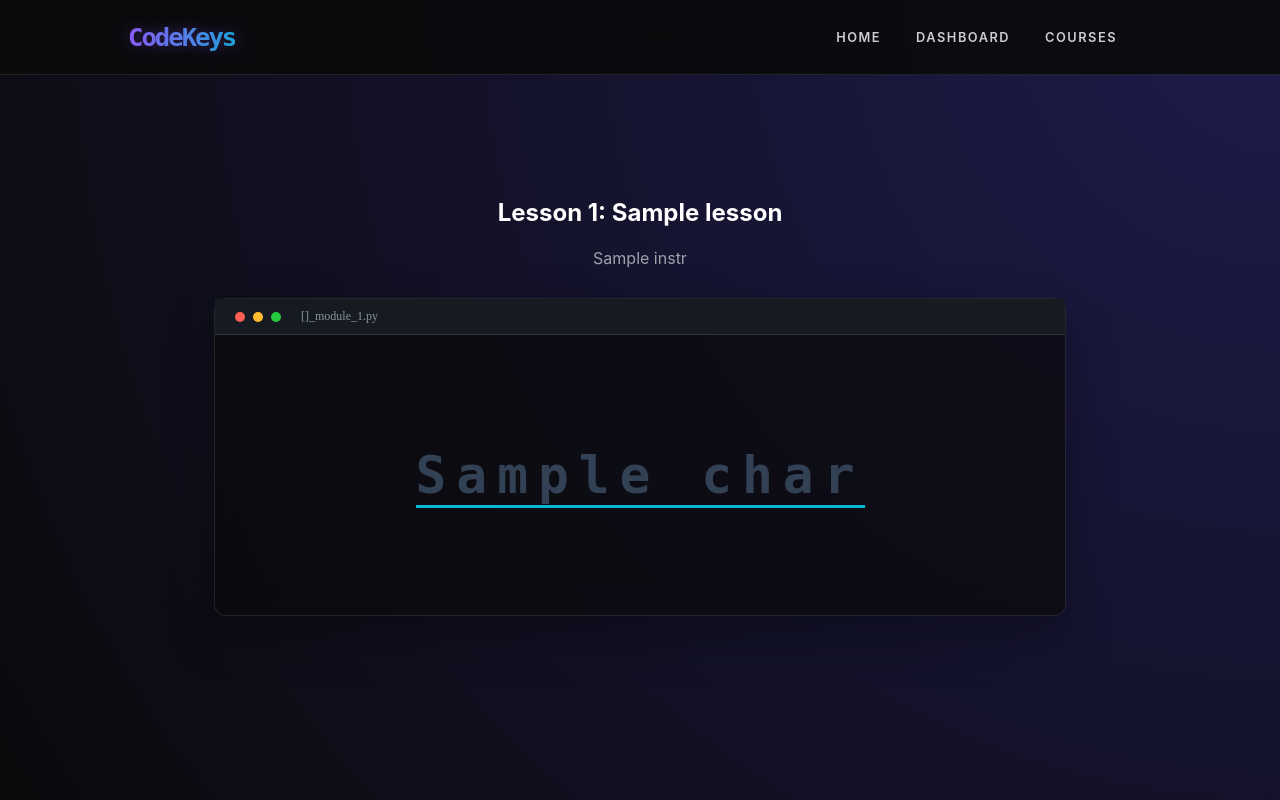
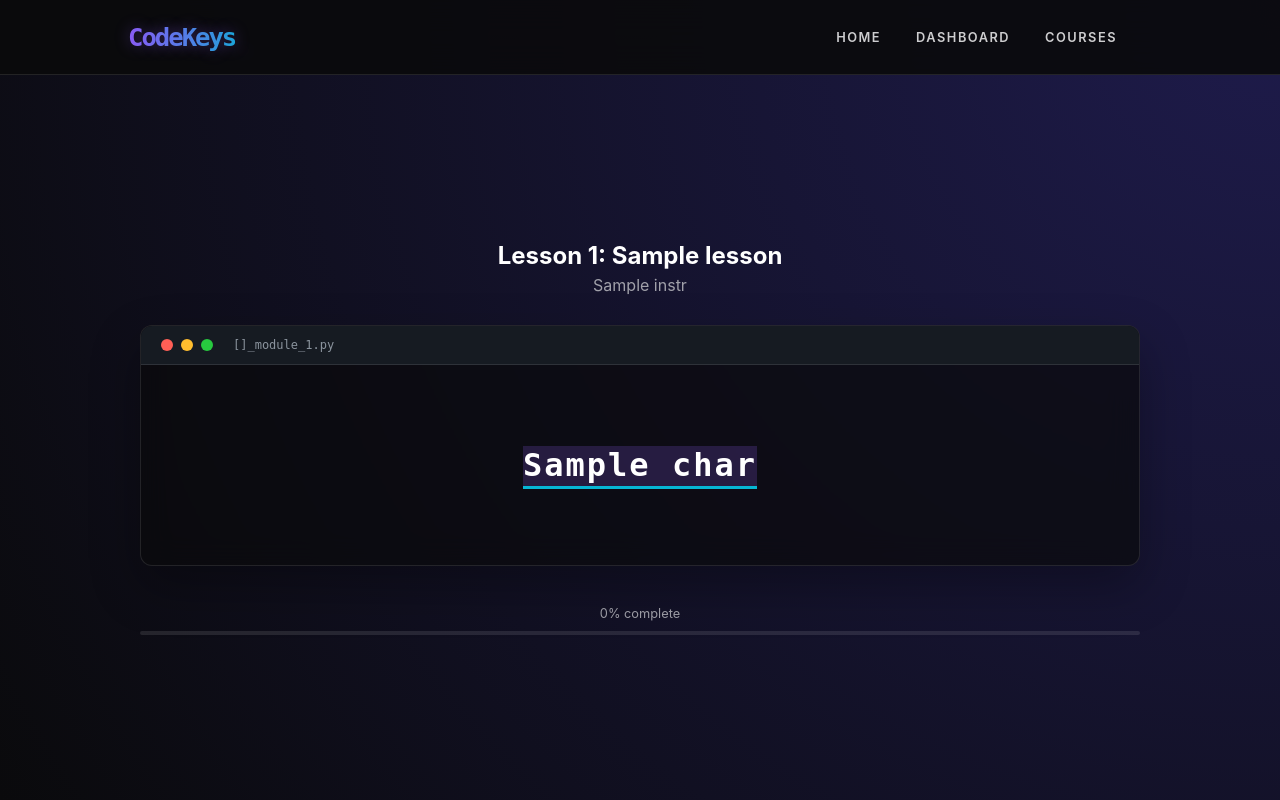
Before and after one commit to khadijah-mahrous/CodeKeys, a Flask app: template templates/lesson.html in a window 1280 px wide. Run offline with Flask 3, Linux system fonts and the light colour scheme; the template is opened without the code that fills it: most values are stand-ins (such as "Sample title", 1, 10 or a date in 2020).

Commit message:
Refactor HTML and CSS for lesson template

```diff
--- a/templates/lesson.html
+++ b/templates/lesson.html
@@ -4,6 +4,12 @@
     <title>CodeKeys - {{ lang|capitalize }} Lesson</title>
     <link rel="stylesheet" href="{{ url_for('static', filename='style.css') }}">
     <style>
+        * {
+            margin: 0;
+            padding: 0;
+            box-sizing: border-box;
+        }
+
         body {
             height: 100vh;
             overflow: hidden;
@@ -18,48 +24,72 @@ body {
             flex-direction: column;
             justify-content: center;
             align-items: center;
-    padding: 0 20px 60px 20px; /* Added 60px bottom padding to lift it above the taskbar */
+            padding: 0 20px;
             box-sizing: border-box;
+            overflow: hidden;
         }
 
         .lesson-container h2 {
-    margin-bottom: 5px; /* Tighter spacing */
+            margin-bottom: 5px;
+            font-size: 1.5rem;
         }
 
-/* --- SEMI-TRANSPARENT TERMINAL --- */
         .editor-container {
             width: 90%;
-    max-width: 850px;
-    background: rgba(10, 10, 12, 0.7) !important; /* Semi-transparent black */
-    backdrop-filter: blur(15px); /* Professional frost effect */
+            max-width: 1000px;
+            background: rgba(10, 10, 12, 0.7) !important;
+            backdrop-filter: blur(15px);
             border-radius: 12px;
             border: 1px solid var(--border-glass);
             box-shadow: 0 20px 50px rgba(0,0,0,0.3);
             margin: 20px 0;
+            overflow-x: auto;
+            overflow-y: hidden;
         }
 
         .target-text {
-    font-family: 'JetBrains Mono', monospace;
-    font-size: 3.2rem !important; /* Slightly larger */
-    font-weight: 800 !important; /* EXTRA BOLD */
-    letter-spacing: 12px;
-    color: rgba(255, 255, 255, 0.2); /* Dimmer starting color */
+            font-family: 'JetBrains Mono', 'Fira Code', monospace;
+            font-size: 2rem !important;
+            font-weight: 600 !important;
+            letter-spacing: 2px !important;
+            color: rgba(255, 255, 255, 0.3);
             z-index: 1;
+            white-space: nowrap !important;
+            display: inline-block;
+            min-width: 100%;
         }
+
+        .target-text span {
+            display: inline;
+            margin: 0;
+            padding: 0;
+            letter-spacing: 2px !important;
+        }
+
         .editor-body {
-    padding: 40px 30px !important; /* Reduced from 60px to save space */
+            padding: 50px 40px !important;
             position: relative;
             text-align: center;
-}
-
-
-.editor-body {
-    padding: 60px 40px;
-    position: relative; /* Essential for the overlay */
+            overflow-x: auto;
+            overflow-y: hidden;
+            min-height: 200px;
             display: flex;
             justify-content: center;
             align-items: center;
-    min-height: 200px;
+        }
+
+        .editor-body::-webkit-scrollbar {
+            height: 6px;
+        }
+
+        .editor-body::-webkit-scrollbar-track {
+            background: rgba(255, 255, 255, 0.05);
+            border-radius: 3px;
+        }
+
+        .editor-body::-webkit-scrollbar-thumb {
+            background: var(--accent-primary);
+            border-radius: 3px;
         }
 
         #type-input {
@@ -68,15 +98,57 @@ body {
             left: 0;
             width: 100%;
             height: 100%;
-    opacity: 0; /* Hide the actual input box */
+            opacity: 0;
             cursor: default;
-    z-index: 2; /* Sits on top to catch keystrokes */
+            z-index: 2;
         }
 
-/* This creates the "active" cursor effect on the current letter */
         .target-text span.current {
             border-bottom: 3px solid var(--accent-secondary);
             color: var(--text-bright);
+            background: rgba(139, 92, 246, 0.2);
+            padding-bottom: 2px;
+        }
+
+        .target-text span.correct {
+            color: #2ecc71 !important;
+        }
+
+        .target-text span.wrong {
+            color: #e74c3c !important;
+            text-decoration: line-through;
+            text-decoration-thickness: 2px;
+        }
+
+        .progress-indicator {
+            margin-top: 20px;
+            font-size: 0.8rem;
+            color: var(--text-dim);
+        }
+
+        .progress-bar-container {
+            width: 90%;
+            max-width: 1000px;
+            height: 4px;
+            background: rgba(255, 255, 255, 0.1);
+            border-radius: 2px;
+            margin-top: 10px;
+            overflow: hidden;
+        }
+
+        .progress-fill {
+            height: 100%;
+            background: linear-gradient(90deg, var(--accent-primary), var(--accent-secondary));
+            width: 0%;
+            transition: width 0.1s ease;
+        }
+
+        nav {
+            flex-shrink: 0;
+        }
+
+        body::-webkit-scrollbar {
+            display: none;
         }
     </style>
 </head>
@@ -88,143 +160,239 @@ body {
         <a href="/">Home</a>
         <a href="/dashboard">Dashboard</a>
         <a href="/courses/python">Courses</a>
-        <div id="auth-section">
-            </div>
+        <div id="auth-section"></div>
     </div>
 </nav>
+
 <div class="lesson-container">
     <h2>Lesson {{ lesson.id }}: {{ lesson.title }}</h2>
     <p style="color: var(--text-dim); margin-bottom: 10px;">{{ lesson.instr }}</p>
 
     <div class="editor-container">
-        <div class="editor-header" style="background: #161b22; padding: 10px 20px; border-bottom: 1px solid rgba(255,255,255,0.1); display: flex; align-items: center;">
+        <div class="editor-header" style="background: #161b22; padding: 12px 20px; border-bottom: 1px solid rgba(255,255,255,0.1); display: flex; align-items: center;">
             <div style="display: flex; gap: 8px; margin-right: 20px;">
-                <div style="width: 10px; height: 10px; border-radius: 50%; background: #ff5f56;"></div>
-                <div style="width: 10px; height: 10px; border-radius: 50%; background: #ffbd2e;"></div>
-                <div style="width: 10px; height: 10px; border-radius: 50%; background: #27c93f;"></div>
+                <div style="width: 12px; height: 12px; border-radius: 50%; background: #ff5f56;"></div>
+                <div style="width: 12px; height: 12px; border-radius: 50%; background: #ffbd2e;"></div>
+                <div style="width: 12px; height: 12px; border-radius: 50%; background: #27c93f;"></div>
             </div>
-            <span style="font-family: 'JetBrains Mono'; font-size: 0.75rem; color: #8b949e;">{{ lang }}_module_{{ lesson.id }}.py</span>
+            <span style="font-family: 'JetBrains Mono', monospace; font-size: 0.75rem; color: #8b949e;">{{ lang }}_module_{{ lesson.id }}.py</span>
         </div>
 
-       <div class="editor-body">
+        <div class="editor-body" id="editor-body">
             <div class="target-text" id="display-text">
                 {% for char in lesson.target %}
                     <span>{{ char }}</span>
                 {% endfor %}
             </div>
-    <input type="text" id="type-input" autofocus autocomplete="off">
+            <input type="text" id="type-input" autofocus autocomplete="off" spellcheck="false">
         </div>
     </div>
 
-
+    <div class="progress-indicator">
+        <span id="progress-text">0% complete</span>
     </div>
-
-
+    <div class="progress-bar-container">
+        <div class="progress-fill" id="progress-fill"></div>
+    </div>
+</div>
 
 <script>
     const input = document.getElementById('type-input');
     const displaySpans = document.querySelectorAll('#display-text span');
+    const editorBody = document.getElementById('editor-body');
 
     const target = "{{ lesson.target }}";
-    let timerStarted = false;
+    let startTime = null;
+    let completed = false;
+    let redirecting = false;
+
+    // Stats tracking
+    let totalKeystrokes = 0;
+    let correctKeystrokes = 0;
     let mistakesCount = 0;
-    let totalKeystrokes = 0;  // Track ALL typing attempts
-    let completed = false;
-    let correctChars = 0;  // Track number of correct characters
 
-    input.addEventListener('keydown', function(e) {
-        if (completed) return;
+    // Store the expected sequence
+    const expectedChars = target.split('');
 
-        const ignoredKeys = ['Backspace', 'Shift', 'Control', 'Alt', 'CapsLock', 'Tab', 'Enter', 'ArrowLeft', 'ArrowRight', 'ArrowUp', 'ArrowDown', 'Home', 'End', 'Delete', 'Escape'];
-        if (ignoredKeys.includes(e.key)) return;
+    function updateProgress() {
+        const typed = input.value.length;
+        const progress = (typed / target.length) * 100;
+        document.getElementById('progress-fill').style.width = progress + '%';
+        document.getElementById('progress-text').textContent = Math.round(progress) + '% complete';
+    }
 
-        const currentIndex = input.value.length;
-        if (currentIndex < target.length) {
-            totalKeystrokes++;
-            if (e.key !== target[currentIndex]) {
-                mistakesCount++;
-            } else {
-                correctChars++;
+    function scrollToCurrent() {
+        const currentSpan = document.querySelector('.target-text span.current');
+        if (currentSpan && editorBody) {
+            const spanRect = currentSpan.getBoundingClientRect();
+            const containerRect = editorBody.getBoundingClientRect();
+
+            if (spanRect.right > containerRect.right) {
+                editorBody.scrollLeft += spanRect.right - containerRect.right + 20;
+            } else if (spanRect.left < containerRect.left) {
+                editorBody.scrollLeft -= containerRect.left - spanRect.left + 20;
             }
         }
-        if (!timerStarted) {
-    timerStarted = true;
-    startTime = new Date();
+    }
+
+    function updateHighlighting() {
+        const typedValue = input.value;
+        const typedChars = typedValue.split('');
+
+        displaySpans.forEach((span, index) => {
+            span.classList.remove('current', 'correct', 'wrong');
+
+            if (index < typedChars.length) {
+                // This character has been typed
+                if (typedChars[index] === expectedChars[index]) {
+                    span.classList.add('correct');
+                } else {
+                    span.classList.add('wrong');
+                }
+            } else if (index === typedChars.length) {
+                // This is the next character to type
+                span.classList.add('current');
             }
         });
 
-    function updateHighlighting() {
-    const userValue = input.value;
-    const userChars = userValue.split('');
+        updateProgress();
+        scrollToCurrent();
+    }
 
-    displaySpans.forEach((span, i) => {
-        const expectedChar = span.innerText;
-        const userChar = userChars[i];
+    function handleKeyPress(e) {
+        if (completed || redirecting) return;
 
-        // Reset classes
-        span.classList.remove('current');
+        const currentIndex = input.value.length;
 
-        if (!userChar) {
-            span.style.color = "#334155"; // Untyped
-            if (i === userValue.length) span.classList.add('current'); // Highlight next char
-        } else if (userChar === expectedChar) {
-            span.style.color = "#2ecc71"; // Correct (Green)
-            span.style.textShadow = "0 0 10px rgba(46, 204, 113, 0.5)";
+        // Start timer on first keystroke
+        if (currentIndex === 0 && !startTime) {
+            startTime = new Date();
+            console.log("Timer started");
+        }
+
+        // Only process if we haven't completed the lesson
+        if (currentIndex < target.length) {
+            const expectedChar = expectedChars[currentIndex];
+            const pressedKey = e.key;
+
+            // Count this keystroke
+            totalKeystrokes++;
+
+            // Check if correct
+            if (pressedKey === expectedChar) {
+                correctKeystrokes++;
+                console.log(`Correct! Key: ${pressedKey}, Expected: ${expectedChar}`);
             } else {
-            span.style.color = "#e74c3c"; // Wrong (Red)
+                mistakesCount++;
+                console.log(`Wrong! Key: ${pressedKey}, Expected: ${expectedChar}`);
             }
-    });
+
+            console.log(`Stats - Total: ${totalKeystrokes}, Correct: ${correctKeystrokes}, Mistakes: ${mistakesCount}`);
         }
+    }
+
     async function completeLesson() {
+        if (completed || redirecting) return;
+
+        completed = true;
+        redirecting = true;
+
         const endTime = new Date();
-    // Ensure startTime exists; default to 1 second if not to avoid division by zero
         const duration = startTime ? (endTime - startTime) : 1000;
         const timeInMinutes = duration / 60000;
 
-    // Standard WPM: (Characters / 5) / Time in minutes
-    const wpm = Math.round((target.length / 5) / timeInMinutes) || 0;
+        // Calculate WPM: (correct characters / 5) / minutes
+        let wpm = 0;
+        if (timeInMinutes > 0 && correctKeystrokes > 0) {
+            wpm = Math.round((correctKeystrokes / 5) / timeInMinutes);
+        }
 
-    const finalAccuracy = totalKeystrokes > 0
-        ? Math.round(((totalKeystrokes - mistakesCount) / totalKeystrokes) * 100)
-        : 0;
+        // Calculate accuracy: (correct keystrokes / total keystrokes) * 100
+        let accuracy = 0;
+        if (totalKeystrokes > 0) {
+            accuracy = Math.round((correctKeystrokes / totalKeystrokes) * 100);
+        } else {
+            accuracy = 100;
+        }
 
-    await fetch('/process_stats', {
+        console.log("=== LESSON COMPLETE ===");
+        console.log(`Target length: ${target.length}`);
+        console.log(`Total keystrokes: ${totalKeystrokes}`);
+        console.log(`Correct keystrokes: ${correctKeystrokes}`);
+        console.log(`Mistakes: ${mistakesCount}`);
+        console.log(`Accuracy: ${accuracy}%`);
+        console.log(`WPM: ${wpm}`);
+        console.log(`Duration: ${duration}ms`);
+
+        input.disabled = true;
+
+        try {
+            const response = await fetch('/process_stats', {
                 method: 'POST',
                 headers: { 'Content-Type': 'application/json' },
                 body: JSON.stringify({
                     lang: "{{ lang }}",
                     lesson_id: {{ lesson.id }},
-            accuracy: finalAccuracy,
+                    accuracy: accuracy,
                     wpm: wpm,
                     mistakes: mistakesCount,
                     total_chars: totalKeystrokes
                 })
             });
+
+            const result = await response.json();
+            console.log("Stats saved:", result);
+
+            window.location.href = "/results/{{ lang }}/" + {{ lesson.id }};
+        } catch (error) {
+            console.error('Error saving stats:', error);
             window.location.href = "/results/{{ lang }}/" + {{ lesson.id }};
         }
+    }
 
-    input.addEventListener('input', function() {
-        if (completed) return;
-
-        if (!timerStarted && input.value.length === 1) {
-            timerStarted = true;
-        }
+    // Main input event handler
+    input.addEventListener('input', function(e) {
+        if (completed || redirecting) return;
 
         updateHighlighting();
 
+        // Check if lesson is complete
         if (input.value.length >= target.length) {
+            console.log("Lesson complete! Redirecting...");
+            setTimeout(() => {
                 completeLesson();
+            }, 100);
         }
     });
 
+    // Track keystrokes using keydown (captures the key before input event)
+    input.addEventListener('keydown', function(e) {
+        if (completed || redirecting) return;
+
+        // Ignore control keys
+        const ignoredKeys = ['Shift', 'Control', 'Alt', 'CapsLock', 'Tab',
+                            'ArrowLeft', 'ArrowRight', 'ArrowUp', 'ArrowDown',
+                            'Home', 'End', 'Delete', 'Escape', 'Backspace'];
+
+        if (!ignoredKeys.includes(e.key)) {
+            handleKeyPress(e);
+        }
+    });
+
+    // Reset and focus on load
     window.addEventListener('load', function() {
         input.value = '';
+        totalKeystrokes = 0;
+        correctKeystrokes = 0;
         mistakesCount = 0;
-        totalKeystrokes = 0;
-        correctChars = 0;
         completed = false;
+        redirecting = false;
+        startTime = null;
+        input.disabled = false;
         input.focus();
         updateHighlighting();
+        console.log("Lesson loaded. Target:", target);
+        console.log("Expected chars:", expectedChars);
     });
 </script>
 </body>
```
Lines whose indentation alone changed are shown as unchanged.
